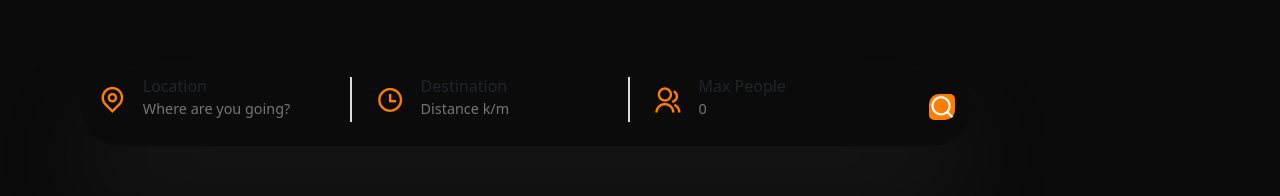
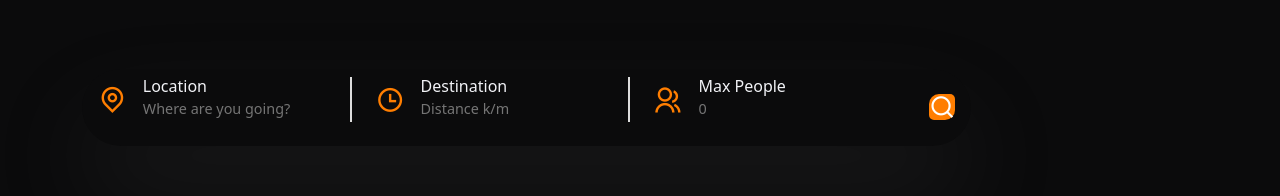
Before and after one commit to SachiniDeSilva/TravelMe, a React (Create React App) app: page /home in a window 1280 px wide. Shown: the part 584-780 px from the top of the page. Built offline with nearby package versions, Linux system fonts and the light colour scheme.

Commit message:
Do changes

```diff
--- a/src/shared/search-bar.css
+++ b/src/shared/search-bar.css
@@ -12,6 +12,7 @@
     box-shadow: rgba(106, 105, 105, 0.15)0px 48px 100px 0px;
     width: max-content;
     margin-top: 50px;
+    color: #f2f3f7;
 }
 .form_group span{
     font-size: 1.8rem;
--- a/src/styles/home.css
+++ b/src/styles/home.css
@@ -9,7 +9,7 @@
 
 
 .hero_subtitle img{
-    padding-left: 5px;
+padding-left: 5px;
 width: 2.3rem;
 height: 2.3rem;
 
@@ -21,6 +21,7 @@ height: 2.3rem;
   margin-top: 1rem;
   margin-bottom: 2rem;
   color: var(--text-color);
+
 }
 .hero_content h1 .highlight{
     color: var(--secon-color);
```
